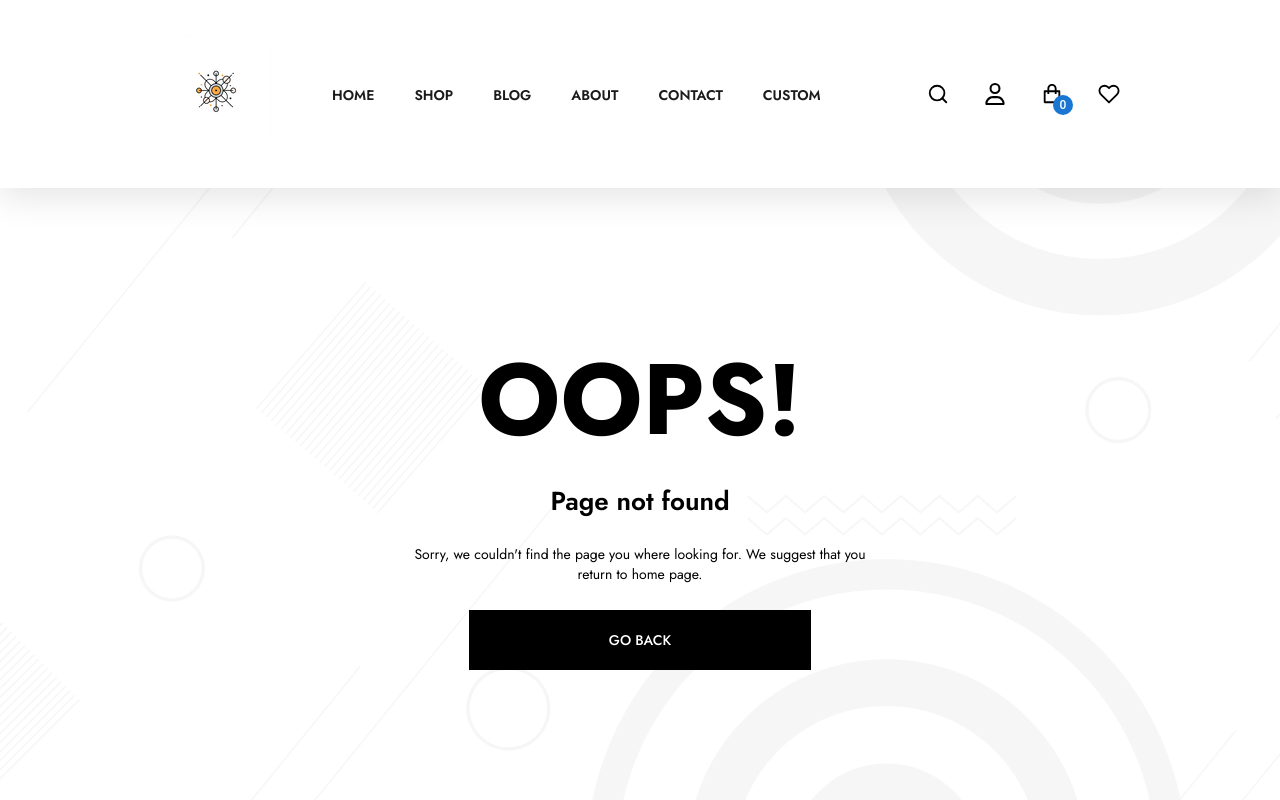
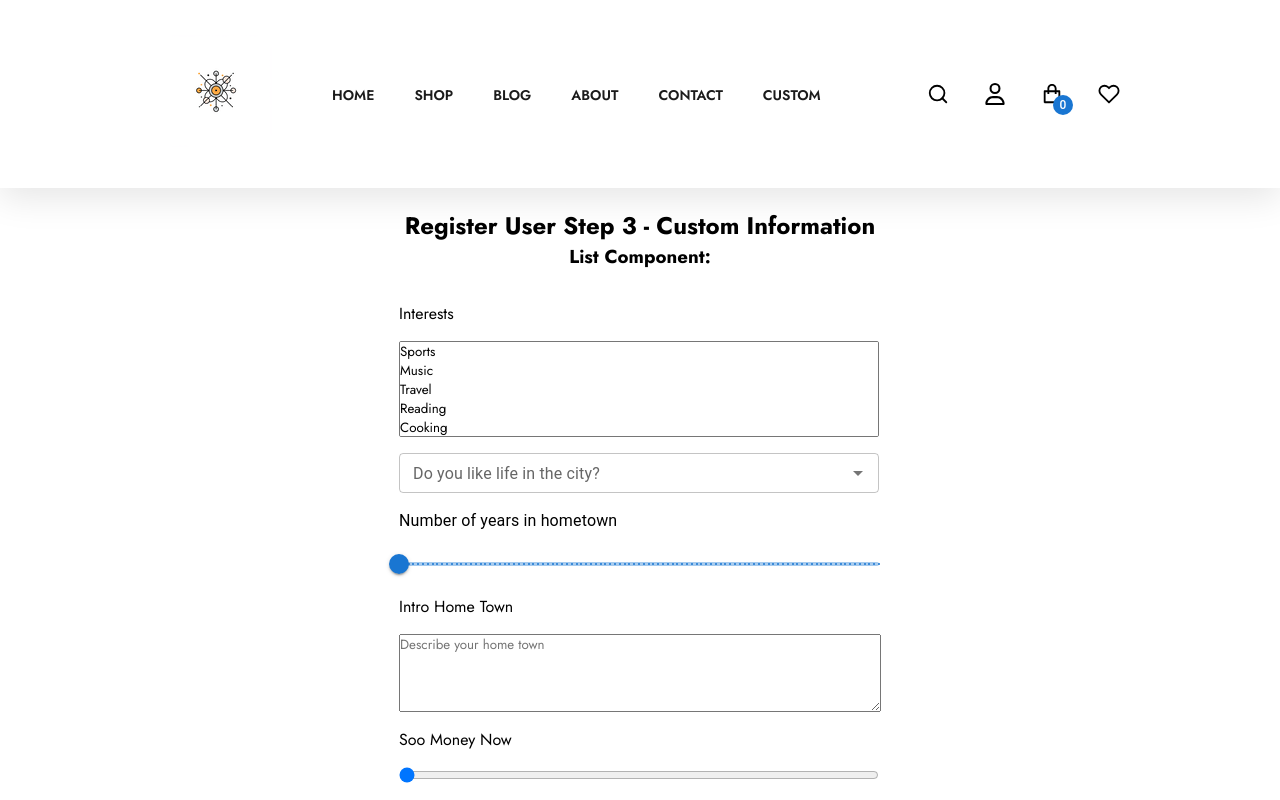
Before and after one commit to hohuyhoangg/ecommerce-website-reactjs, a React (Create React App) app: page /register-user-step-custom-information in a window 1280 px wide. Shown: the top 800 px of the page. Built offline with nearby package versions, Linux system fonts and the light colour scheme.

Commit message:
Add follow register user

```diff
--- a/src/App.js
+++ b/src/App.js
@@ -22,6 +22,8 @@ import Popup from "./Components/PopupBanner/Popup";
 import Custom from "../src/Pages/Custom";
 import { Toaster } from "react-hot-toast";
 import RegisterUserStep1 from "../src/Pages/Custom/RegisterUserStep1";
+import RegisterUserStep2 from "../src/Pages/Custom/RegisterUserStep2";
+import RegisterUserStep3 from "../src/Pages/Custom/RegisterUserStep3";
 
 const App = () => {
   return (
@@ -45,6 +47,9 @@ const App = () => {
           <Route path="/custom" element={<Custom />} />
           {/* Register User */}
           <Route path="/register-user-step-1" element={<RegisterUserStep1 />} />
+          <Route path="/register-user-step-private-information" element={<RegisterUserStep2 />} />
+          <Route path="/register-user-step-custom-information" element={<RegisterUserStep3 />} />
+          {/* Login Form */}
           <Route path="*" element={<NotFound />} />
         </Routes>
         <Footer />
--- a/src/Pages/Custom/Register.css
+++ b/src/Pages/Custom/Register.css
@@ -3,4 +3,6 @@
     flex-direction: column;
     padding: 0 160px;
     margin-top: 20px;
+    justify-content: center;
+    align-items: center;
 }
--- a/src/Pages/Custom/RegisterUserStep1.jsx
+++ b/src/Pages/Custom/RegisterUserStep1.jsx
@@ -1,16 +1,39 @@
 import React from "react";
+import { useNavigate } from "react-router-dom";
 import "./Register.css";
 import "swiper/css";
-import {Button, Stack} from "@mui/material";
+import { Button, Stack, TextField } from "@mui/material";
 
 const RegisterUserStep1 = () => {
+  const navigate = useNavigate();
+
+  const handleNextStep = () => {
+    navigate("/register-user-step-private-information");
+  };
+
   return (
-    <>
-      <div className="registerSection">
-        <h2>Register User Step 1</h2>
-        <h3>List Component: </h3>
-      </div>
-    </>
+    <div className="registerSection">
+      <h2>Register User Step 1 - General Information</h2>
+      <h3>List Component: Input, Native Input, Button, Native Radio Button</h3>
+      <Stack spacing={2} direction="column" sx={{ marginTop: '2rem' }}>
+        <label htmlFor="name">Name</label>
+        <TextField id="name" name="name" label="Name" variant="outlined" size="small" sx={{ width: "30rem" }} />
+        <label htmlFor="firstName">First Name</label>
+        <input id="firstName" name="First name" style={{ height: "2rem" }} placeholder="Enter your first name" />
+        <label htmlFor="lastName">Last Name</label>
+        <TextField id="lastName" name="lastName" label="Last Name" variant="outlined" size="small" sx={{ width: "30rem" }} />
+        <label>Gender</label>
+        <div>
+          <input type="radio" id="male" name="gender" value="male" />
+          <label style={{ marginLeft: '2rem' }} htmlFor="male">Male</label>
+        </div>
+        <div>
+          <input type="radio" id="female" name="gender" value="female" />
+          <label style={{ marginLeft: '2rem' }} htmlFor="female">Female</label>
+        </div>
+        <Button type="primary" variant="contained" sx={{ width: "10rem" }} onClick={handleNextStep}>Next Step</Button>
+      </Stack>
+    </div>
   );
 };
 
--- /dev/null
+++ b/src/Pages/Custom/RegisterUserStep2.jsx
@@ -0,0 +1,65 @@
+import React from "react";
+import { useNavigate } from "react-router-dom";
+import "./Register.css";
+import "swiper/css";
+import { Button, Stack, FormControlLabel, Checkbox, Select, MenuItem, InputLabel, FormControl } from "@mui/material";
+
+const RegisterUserStep2 = () => {
+  const navigate = useNavigate();
+  const [houses, setHouses] = React.useState('');
+
+  const handleNextStep = () => {
+    navigate("/register-user-step-custom-information");
+  };
+
+  const handleHousesChange = (event) => {
+    setHouses(event.target.value);
+  };
+
+  return (
+    <div className="registerSection">
+      <h2>Register User Step 2 - Private Information</h2>
+      <h3>List Component: Single Native Select, CheckBox, MUI Select, Native textarea</h3>
+      <Stack spacing={2} direction="column" sx={{marginTop: '2rem'}}>
+        <label htmlFor="maritalStatus">Marital Status</label>
+        <select id="maritalStatus" name="maritalStatus" style={{height: "2rem", width: "30rem"}}>
+          <option value="single">Single</option>
+          <option value="married">Married</option>
+        </select>
+        <FormControlLabel
+          control={<Checkbox name="haveChildren"/>}
+          label="Have Children"
+        />
+        <FormControl sx={{width: "30rem"}}>
+          <InputLabel id="houses-label">How many houses do you have?</InputLabel>
+          <Select
+            labelId="houses-label"
+            id="houses"
+            value={houses}
+            label="How many houses do you have?"
+            onChange={handleHousesChange}
+            size="small"
+          >
+            <MenuItem value={0}>0</MenuItem>
+            <MenuItem value={1}>1</MenuItem>
+            <MenuItem value={2}>2</MenuItem>
+            <MenuItem value={3}>3</MenuItem>
+            <MenuItem value={4}>4</MenuItem>
+            <MenuItem value={5}>5</MenuItem>
+            <MenuItem value={6}>6</MenuItem>
+            <MenuItem value={7}>7</MenuItem>
+            <MenuItem value={8}>8</MenuItem>
+            <MenuItem value={9}>9</MenuItem>
+            <MenuItem value={10}>10</MenuItem>
+          </Select>
+        </FormControl>
+        <label htmlFor="introHouse">Intro House</label>
+        <textarea id="introHouse" name="introHouse" rows="4" cols="50" placeholder="Describe your house"
+                  style={{width: "30rem"}}></textarea>
+        <Button type="primary" variant="contained" sx={{width: "10rem"}} onClick={handleNextStep}>Next Step</Button>
+      </Stack>
+    </div>
+  );
+};
+
+export default RegisterUserStep2;
--- /dev/null
+++ b/src/Pages/Custom/RegisterUserStep3.jsx
@@ -0,0 +1,86 @@
+import React from "react";
+import { useNavigate } from "react-router-dom";
+import "./Register.css";
+import "swiper/css";
+import { Button, Stack, Autocomplete, TextField, Slider, Typography, TextareaAutosize } from "@mui/material";
+
+const RegisterUserStep3 = () => {
+  const navigate = useNavigate();
+  const [houses, setHouses] = React.useState('');
+  const [years, setYears] = React.useState(0);
+  const [money, setMoney] = React.useState(0);
+
+  const handleNextStep = () => {
+    navigate("/custom");
+  };
+
+  const handleHousesChange = (event) => {
+    setHouses(event.target.value);
+  };
+
+  const handleYearsChange = (event, newValue) => {
+    setYears(newValue);
+  };
+
+  const handleMoneyChange = (event) => {
+    setMoney(event.target.value);
+  };
+
+  return (
+    <div className="registerSection">
+      <h2>Register User Step 3 - Custom Information</h2>
+      <h3>List Component:</h3>
+      <Stack spacing={2} direction="column" sx={{marginTop: '2rem'}}>
+        <label htmlFor="interests">Interests</label>
+        <select id="interests" name="interests" multiple style={{height: "6rem", width: "30rem"}}>
+          <option value="sports">Sports</option>
+          <option value="music">Music</option>
+          <option value="travel">Travel</option>
+          <option value="reading">Reading</option>
+          <option value="cooking">Cooking</option>
+        </select>
+        <Autocomplete
+          id="likeLifeInCity"
+          options={["Yes", "No"]}
+          renderInput={(params) => <TextField size="small" {...params} label="Do you like life in the city?" variant="outlined" />}
+          sx={{ width: "30rem" }}
+          size="small"
+        />
+        <Typography gutterBottom>Number of years in hometown</Typography>
+        <Slider
+          value={years}
+          onChange={handleYearsChange}
+          aria-labelledby="years-slider"
+          valueLabelDisplay="auto"
+          step={1}
+          marks
+          min={0}
+          max={100}
+          sx={{ width: "30rem" }}
+        />
+        <label htmlFor="introHomeTown">Intro Home Town</label>
+        <TextareaAutosize
+          id="introHomeTown"
+          minRows={4}
+          placeholder="Describe your home town"
+          style={{ width: "30rem" }}
+        />
+        <label htmlFor="sooMoneyNow">Soo Money Now</label>
+        <input
+          type="range"
+          id="sooMoneyNow"
+          name="sooMoneyNow"
+          min="0"
+          max="100000"
+          value={money}
+          onChange={handleMoneyChange}
+          style={{ width: "30rem" }}
+        />
+        <Typography gutterBottom>{`$${money}`}</Typography>
+        <Button type="primary" variant="contained" sx={{width: "10rem"}} onClick={handleNextStep}>End Register</Button>
+      </Stack>
+    </div>
+  );
+};
+
+export default RegisterUserStep3;
```
Also changed, not shown: 1 other file (tests, documents, lock files or other folders).
